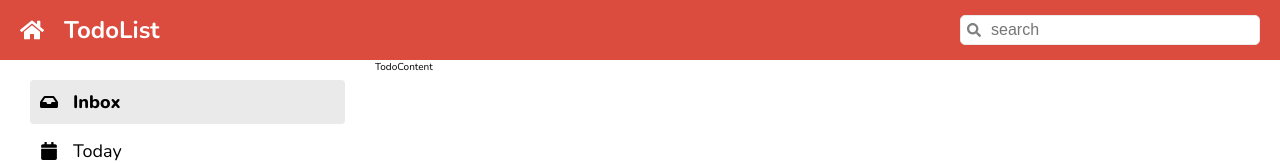
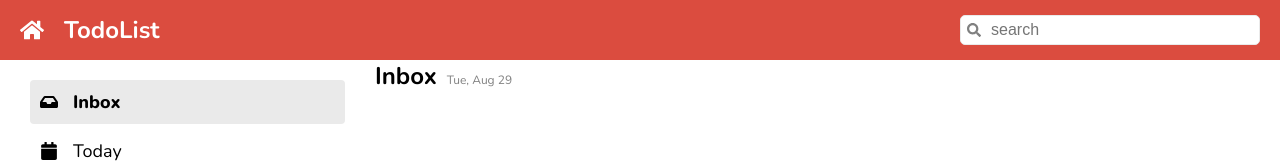
Before and after one commit to pavitpim40/cc15-todollst-ppimchan, a React (Create React App) app: page / in a window 1280 px wide. Shown: the top 163 px of the page. Built offline with nearby package versions, Linux system fonts and the light colour scheme.

Commit message:
finish:TodoHeader

```diff
--- a/src/app/App.jsx
+++ b/src/app/App.jsx
@@ -4,6 +4,7 @@
 import Header from '../components/Header';
 import ListItem from '../components/ListItem';
 import Lists from '../components/Lists';
+import TodoHeader from '../components/Todo/TodoHeader';
 
 function App() {
   // <ListItem text='Inbox' icon={<FaInbox />} active={true} />
@@ -44,7 +45,16 @@
           </section>
         </aside>
       </div>
-      <div className='todo__content'>TodoContent</div>
+      <div className='todo__content'>
+        <main className='todo__container'>
+          {/* Header */}
+          <TodoHeader />
+
+          {/* CreateTodo */}
+
+          {/* TodoLists */}
+        </main>
+      </div>
     </div>
   );
 }
--- a/src/app/App.scss
+++ b/src/app/App.scss
@@ -55,3 +55,9 @@
     }
   }
 }
+
+.todo__container {
+  display: flex;
+  flex-direction: column;
+  gap: 5px;
+}
--- /dev/null
+++ b/src/components/Todo/TodoHeader.jsx
@@ -0,0 +1,15 @@
+import styles from './TodoHeader.module.scss';
+// styles = { header : cssRules}
+
+function TodoHeader() {
+  const today = new Date();
+  const options = { day: 'numeric', weekday: 'short', month: 'short' };
+  return (
+    <div className={styles.header}>
+      <h1 className={styles.header__text}>Inbox</h1>
+      <span className={styles.header__date}>{today.toLocaleDateString('en-US', options)}</span>
+    </div>
+  );
+}
+
+export default TodoHeader;
--- /dev/null
+++ b/src/components/Todo/TodoHeader.module.scss
@@ -0,0 +1,16 @@
+@import '../../index.scss';
+
+.header {
+  display: flex;
+  gap: 10px;
+  align-items: baseline;
+
+  &__text {
+    font-size: 2.4rem;
+  }
+
+  &__date {
+    font-size: 1.2rem;
+    color: $grey-dark;
+  }
+}
```
